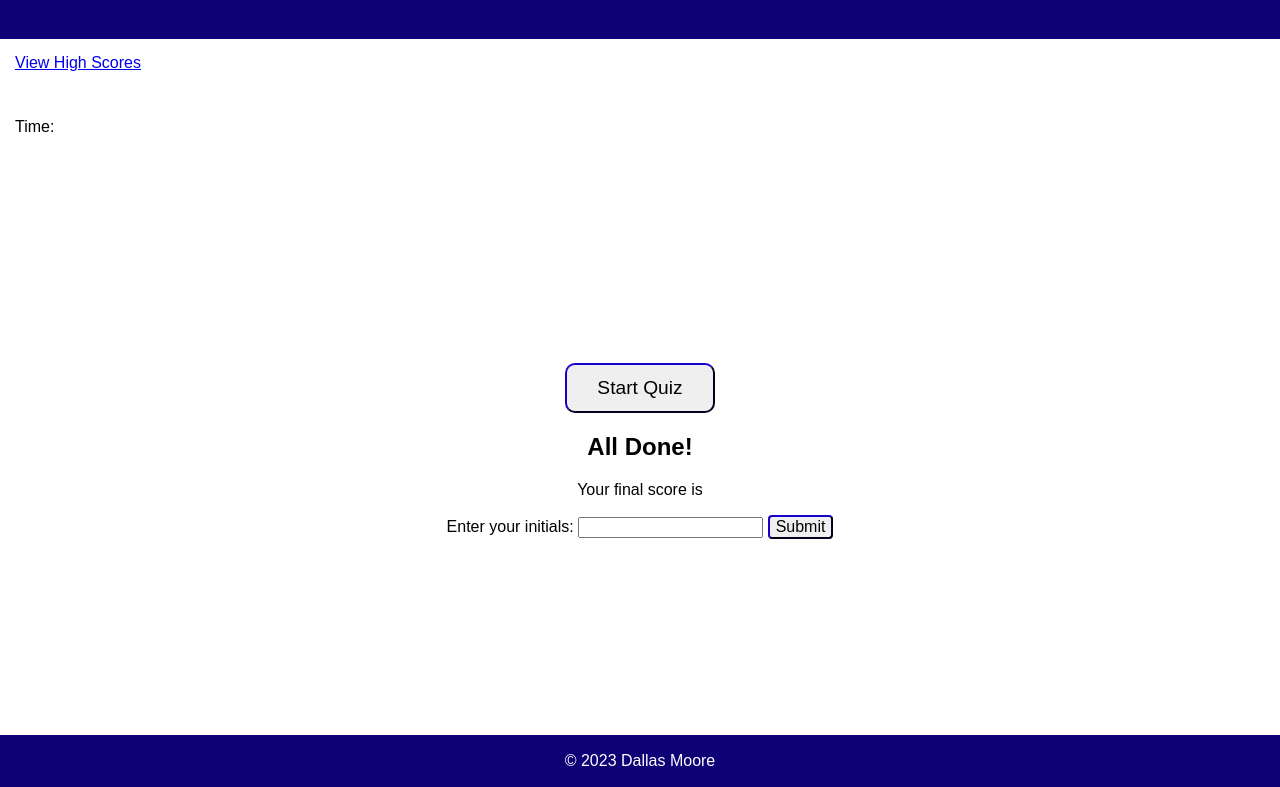
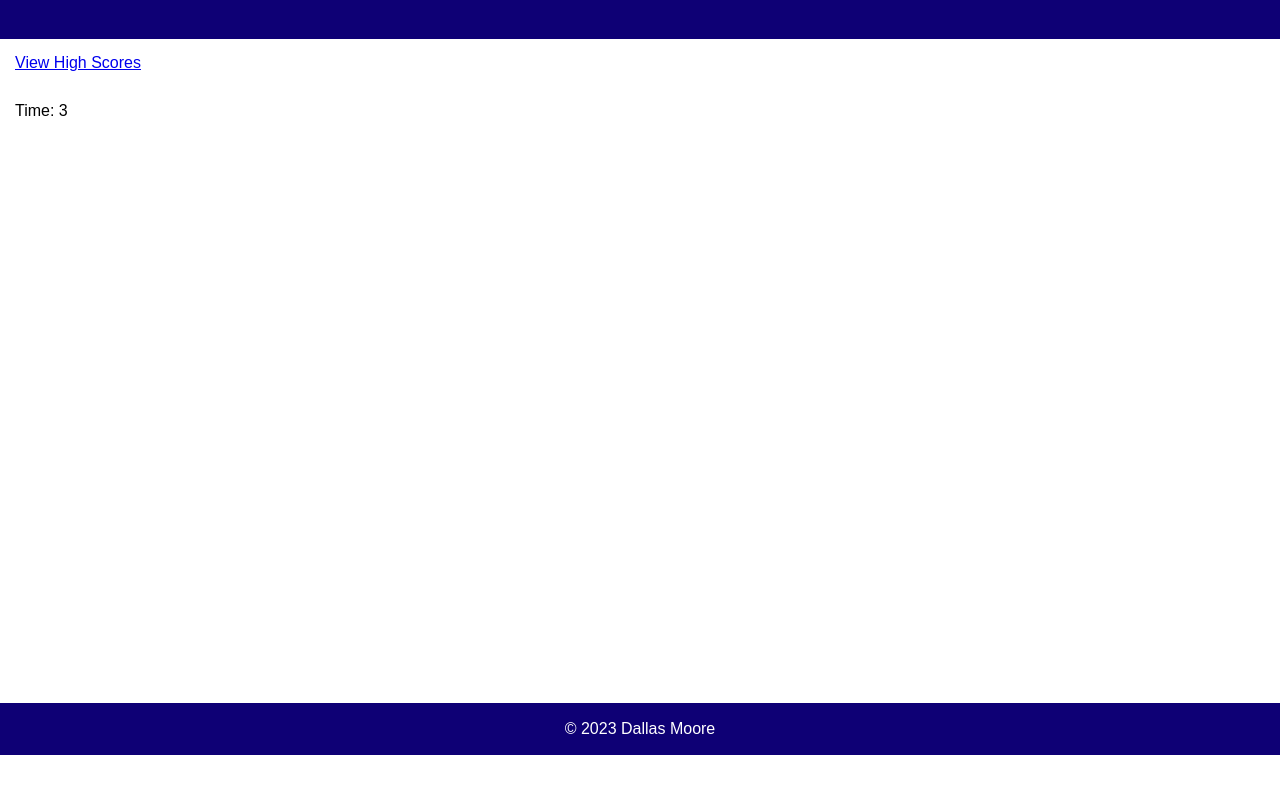
Before and after one commit to JohnDallasMoore/JavaScript-Quiz, a plain HTML site: page index.html in a window 1280 px wide. Both pictures are taken after a click on the button "Start Quiz". Shown: the part 81-868 px from the top of the page. After the commit the page ends 836 px from the top, so only its background shows below. Drawn offline with Linux system fonts and the light colour scheme.

Commit message:
Added timer function and end screen features to JavaScript

```diff
--- a/assets/script.js
+++ b/assets/script.js
@@ -1,4 +1,4 @@
-const quizQuestions = [
+/* const quizQuestions = [
     {
         question: "Which of the following is a primitive data type in JavaScript?"
         choices: ["Object", "Array", "String", "Function"]
@@ -50,3 +50,51 @@ const quizQuestions = [
         answer: "==="
     }
 ]
+*/
+
+
+
+
+//-------------------------------------
+
+//Hides End Screen on Start
+var hideEndScreen = document.getElementById("end-screen");
+hideEndScreen.style.display = "none"
+
+
+
+
+
+//Countdown timer
+var timerEl = document.getElementById("timer");
+var timeLeft = 5;
+
+function updateTimer() {
+    var timerInterval = setInterval(function() {
+        timeLeft--;
+        timerEl.textContent = "Time: " + timeLeft
+
+        if(timeLeft === 0) {
+            clearInterval(timerInterval);
+            endScreen();
+        }
+
+    }, 1000);
+}
+//Starts timer
+var startButton = document.querySelector("#start-btn")
+var quizInstructions = document.querySelector("#quiz-instructions")
+var finalScore = document.getElementById("final-score")
+
+startButton.addEventListener("click", function(){
+    updateTimer();
+    //Hide start button and quiz instructions
+    startButton.style.display = "none"
+    quizInstructions.style.display = "none"
+})
+
+function endScreen(){
+    //Code to switch to end screen when timer is finished
+    hideEndScreen.style.display = ""
+    finalScore.textContent = timeLeft
+}
--- a/assets/style.css
+++ b/assets/style.css
@@ -28,20 +28,25 @@ main {
     min-height: 66vh;
 }
 
-#subheader a {
+#scores {
+    display: flex;
+    flex-direction: row;
+    justify-content: start;
+    padding: 15px;
+
+}
+
+#timer {
     display: flex;
     flex-direction: row;
     justify-content: start;
     padding: 15px;
 }
 
-#subheader p {
-    display: flex;
-    flex-direction: row;
-    justify-content: start;
-    padding: 15px;
+#quiz-instructions {
+    text-align: center;
+    padding-bottom: 200px;
 }
-
 
 #start-btn {
     width: 150px;
--- a/index.html
+++ b/index.html
@@ -5,17 +5,25 @@
     <meta http-equiv="X-UA-Compatible" content="IE=edge" />
     <meta name="viewport" content="width=device-width, initial-scale=1.0" />
     <link rel="stylesheet" href="./assets/style.css" />
+
     <title>JavaScript Quiz</title>
   </head>
   <body>
     <header>
       <h1>JavaScript Quiz</h1>
     </header>
-    <div id="subheader">
-        <a href="#">View High Scores</a>
-        <p>Time:</p>
+    <div id="scores">
+      <a href="#">View High Scores</a>
+    </div>
+    <div id="timer">
+      <p>Time:</p>
     </div>
     <main>
+      <h3 id="quiz-instructions">
+        Try to answer the following JavaScript-related questions within the time
+        limit. <br> Keep in mind that incorrect answers will penalize you score/time
+        by 5 seconds!
+      </h3>
       <button id="start-btn">Start Quiz</button>
 
       <section id="quiz-container" class="hide">
@@ -25,7 +33,7 @@
 
       <section id="end-screen" class="hide">
         <h2>All Done!</h2>
-        <p>Your final score is <span id="final-score"></span></p>
+        <p>Your final score is: <span id="final-score"></span></p>
         <form>
           <label for="initials">Enter your initials:</label>
           <input type="text" id="initials" name="initials" maxlength="3" />
@@ -36,5 +44,6 @@
     <footer>
       <p>&copy; 2023 Dallas Moore</p>
     </footer>
+    <script src="./assets/script.js"></script>
   </body>
 </html>
```
